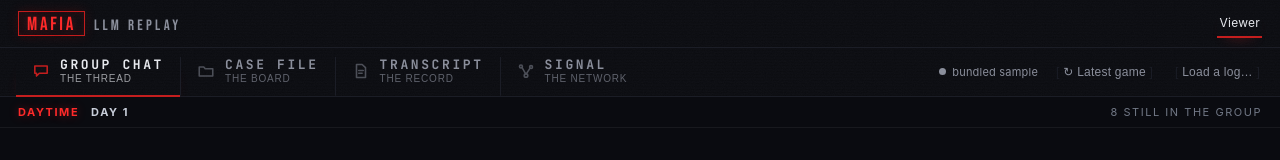
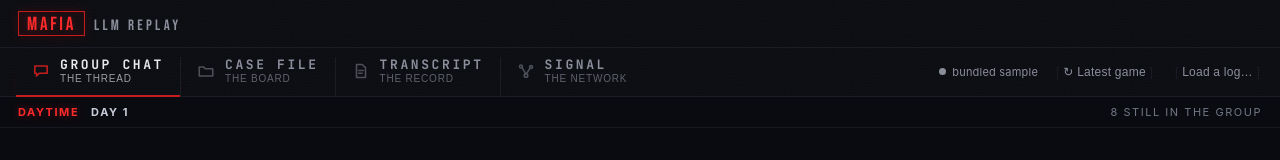
Before and after one commit to nitrimandylis/LLM-Mafia, a Next.js app in the folder viewer/: page /watch in a window 1280 px wide. Shown: the top 160 px of the page. Built offline with nearby package versions, Linux system fonts and the light colour scheme.

Commit message:
drop the viewer nav link from the top bar

```diff
--- a/viewer/app/TopBar.tsx
+++ b/viewer/app/TopBar.tsx
@@ -13,11 +13,6 @@ export default function TopBar() {
         <span className="mark">MAFIA</span>
         <span className="rest">LLM REPLAY</span>
       </Link>
-      <nav>
-        <Link href="/watch" className={path.startsWith("/watch") ? "active" : ""}>
-          Viewer
-        </Link>
-      </nav>
     </header>
   );
 }
--- a/viewer/app/globals.css
+++ b/viewer/app/globals.css
@@ -79,17 +79,6 @@ a { color: inherit; }
   font-family: var(--font-display), "Oswald", system-ui, sans-serif;
   color: var(--shell-muted); font-size: 15px; letter-spacing: .22em; line-height: 1;
 }
-.topbar nav { display: flex; gap: 16px; }
-.topbar nav a {
-  font-size: 12px; color: var(--shell-muted); text-decoration: none;
-  padding: 6px 2px; letter-spacing: .02em; border-bottom: 2px solid transparent;
-}
-.topbar nav a:hover { color: var(--shell-ink); }
-.topbar nav a.active {
-  color: var(--shell-ink); border-bottom-color: var(--brand);
-  box-shadow: 0 8px 14px -10px var(--chrome-glow);
-}
-
 /* Viewer stage = exactly the space under the 48px top bar. The menu (top) and
    transport controls (bottom) are pinned; only the skin pane scrolls. */
 .stage-wrap { height: calc(100dvh - 48px); display: flex; flex-direction: column; min-height: 0; overflow: hidden; }
```
